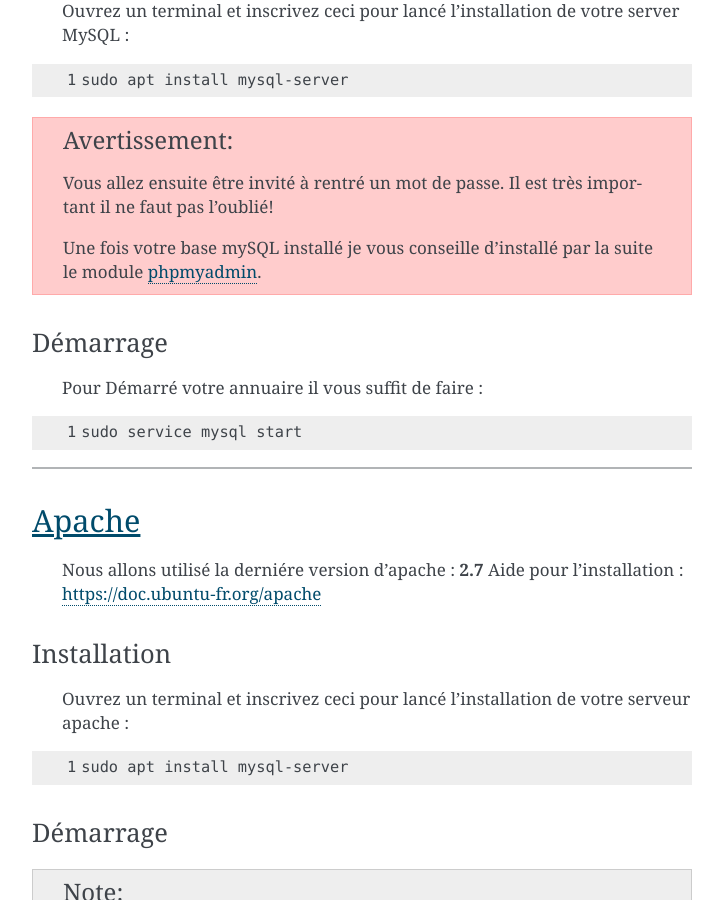
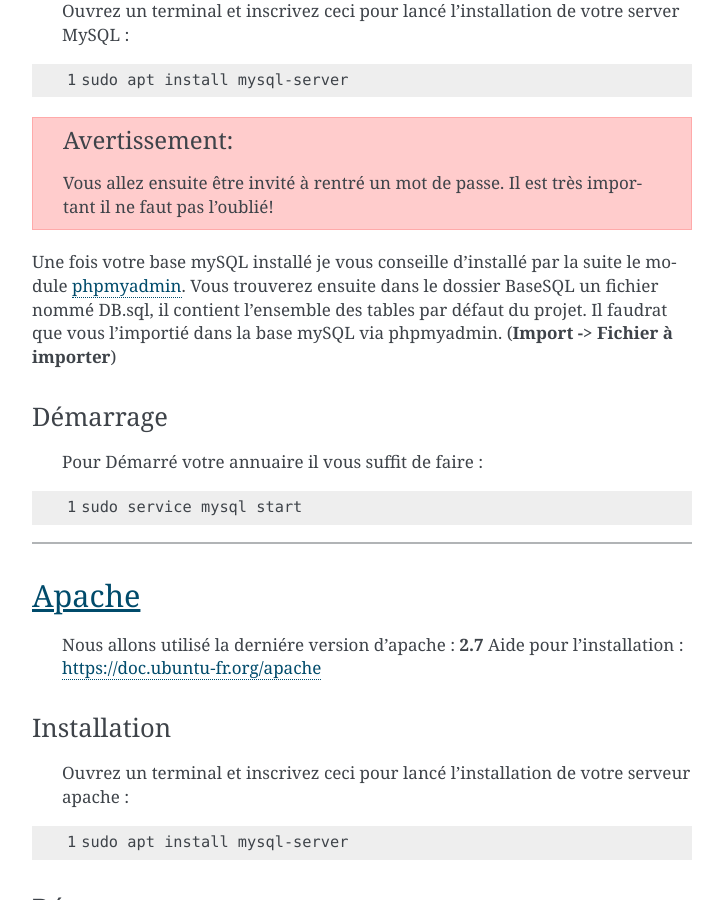
Before and after one commit to soldatroket/ProjetHacking, a Sphinx documentation site: the page built from Documentation/Installation.rst, in a window 1280 px wide and 900 px high, scrolled down 1686 px. Shown: the whole window, without its empty margins (388-1111 px from the left). Built offline with Sphinx 7.4.7, drawn with Linux system fonts in a browser that asks for light colours; some of the changed text lies outside the part shown.

Commit message:
Update Installation.rst

```diff
--- a/Documentation/Installation.rst
+++ b/Documentation/Installation.rst
@@ -90,7 +90,10 @@ Installation
 .. warning::
     Vous allez ensuite être invité à rentré un mot de passe. Il est très important il ne faut pas l'oublié!
 
-    Une fois votre base mySQL installé je vous conseille d'installé par la suite le module `phpmyadmin`_.
+Une fois votre base mySQL installé je vous conseille d'installé par la suite le module `phpmyadmin`_.
+Vous trouverez ensuite dans le dossier BaseSQL un fichier nommé DB.sql, il contient l'ensemble des tables par défaut du projet.
+Il faudrat que vous l'importié dans la base mySQL via phpmyadmin.
+(**Import -> Fichier à importer**)
 
 
 
@@ -160,3 +163,5 @@ phpmyadmin
     sudo apt-get install phpmyadmin
 
 .. seealso:: Vous aurez besoin içi du mot de passe de votre base mySQL!
+
+Une fois phpmyadmin installé vous devriez pouvoir y allé via *127.0.0.1/phpmyadmin*
```
